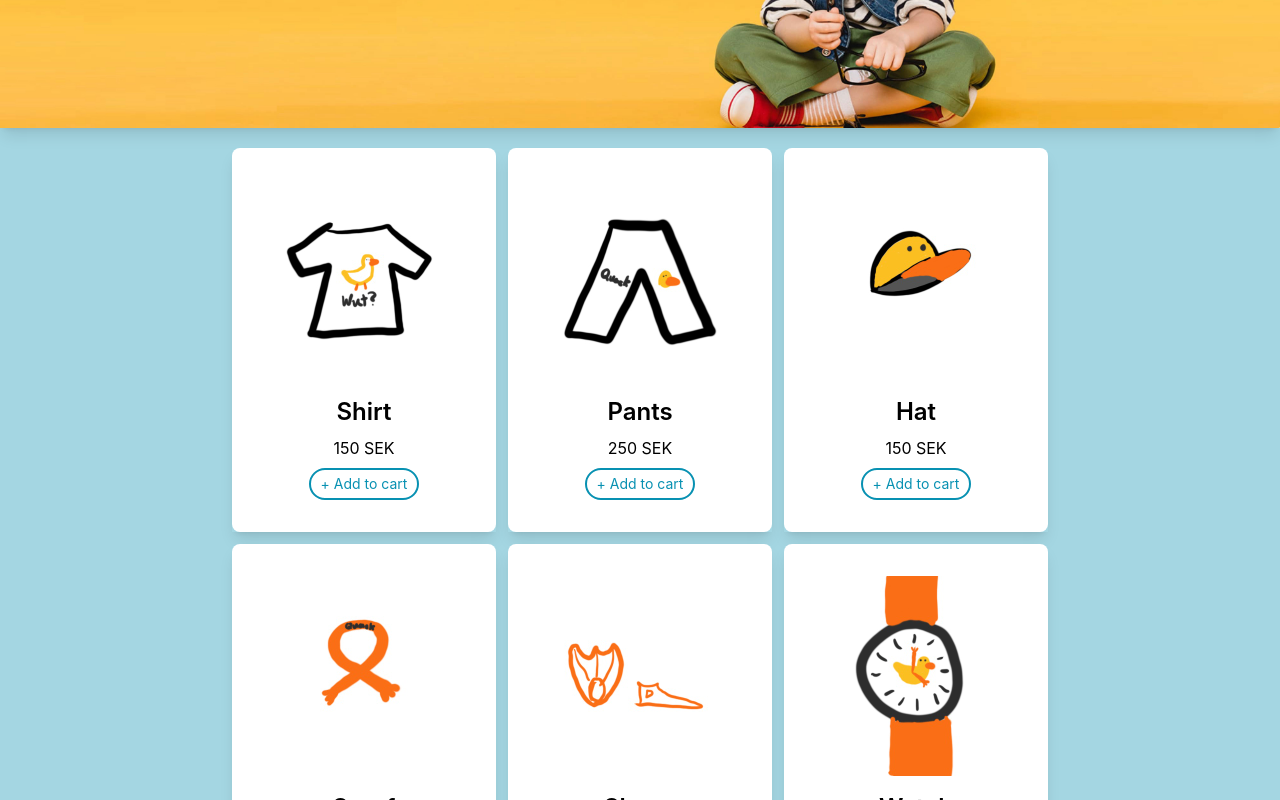
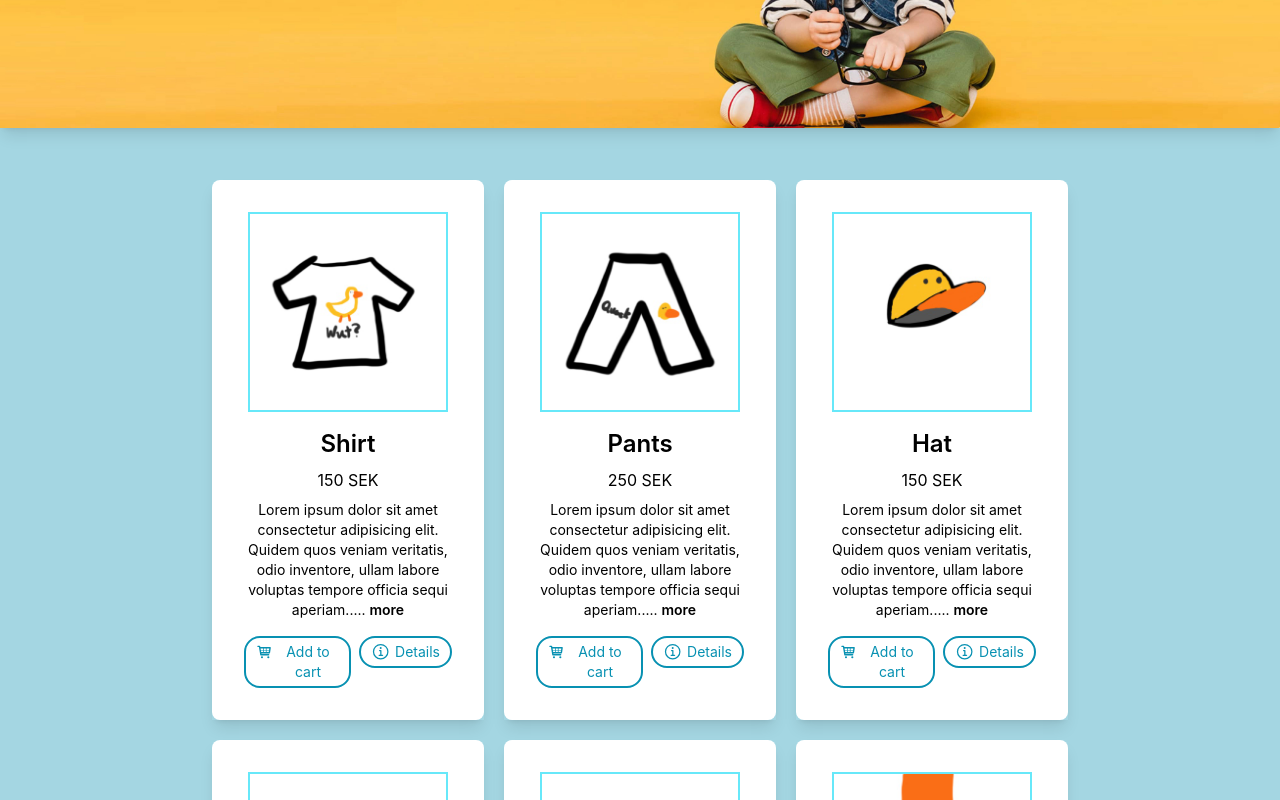
Before and after one commit to hassanidris/react-shopping-cart, a React (Create React App) app: page / in a window 1280 px wide. Shown: the part 320-1120 px from the top of the page. Built offline with nearby package versions, Linux system fonts and the light colour scheme.

Commit message:
Readjusting the code

```diff
--- a/src/App.jsx
+++ b/src/App.jsx
@@ -13,7 +13,7 @@ function App() {
 
 
   return (
-    <div className=" flex flex-col items-center h-screen justify-between">
+    <div className=" flex flex-col items-center h-screen justify-between gap-8">
       <ShopContextProvider>
       <BrowserRouter>
         <Header />
--- a/src/components/Footer.jsx
+++ b/src/components/Footer.jsx
@@ -2,7 +2,7 @@ import React from 'react'
 
 const Footer = () => {
   return (
-    <div className=' bg-cyan-600 w-screen text-center p-4 text-white mt-5 font-semibold'>&copy; Duck Shop AB</div>
+    <div className=' bg-cyan-600 w-screen text-center p-4 text-white font-semibold'>&copy; Duck Shop AB || made by <a className=' cursor-pointer underline hover:text-cyan-950' href="https://github.com/hassanidris" target='_blank'>Hassen Ahmed</a></div>
   )
 }
 
--- a/src/components/Product.jsx
+++ b/src/components/Product.jsx
@@ -1,6 +1,8 @@
 import { useContext } from "react";
 import { ShopContext } from "../context/ShopContextProvider";
 import { Link } from "react-router-dom";
+import { TiShoppingCart } from "react-icons/ti";
+import { IoInformationCircleOutline } from "react-icons/io5";
 
 function Product(props) {
   console.log(props.data);
@@ -9,23 +11,27 @@ function Product(props) {
 
   return (
 
-    <Link to= {`/product/${id}`}>
-      <div className=" p-8 rounded-lg bg-white text-center flex flex-col items-center hover:bg-gray-200">
-        <img className=" hover:scale-100" width={200} src={image} alt={name} />
+    <div className=" p-8 rounded-lg bg-white text-center flex flex-col items-center">
+        <img className=" hover:scale-100 border-cyan-300 border-2" width={200} src={image} alt={name} />
         <h2 className="text-2xl font-semibold mt-4">{name}</h2>
         <p className=" p-2">{price} SEK</p>
-        <div className="flex text-sm gap-2">
-        <button className=" btn"
+        <p className=" text-sm">Lorem ipsum dolor sit amet consectetur adipisicing elit. Quidem quos veniam veritatis, odio inventore, ullam labore voluptas tempore officia sequi aperiam..... <span className=" font-semibold">more</span> </p>
+        <div className="flex text-sm gap-2 mt-4">
+        <button className=" btn flex justify-center gap-1"
           onClick={(e) => {
             e.preventDefault();
             addToCart(id);
           }}
         >
-          + Add to cart
+          <TiShoppingCart size={20} /><span>Add to cart</span>
         </button>
+            <Link to= {`/product/${id}`}>
+        <button className=" btn flex justify-center gap-1">
+          <IoInformationCircleOutline size={20} /><span>Details</span>
+        </button>
+    </Link>
         </div>
       </div>
-    </Link>
   );
 }
 
--- a/src/pages/CartPage.jsx
+++ b/src/pages/CartPage.jsx
@@ -4,6 +4,8 @@ import { useContext } from "react";
 import { ShopContext } from "../context/ShopContextProvider";
 import { useNavigate } from "react-router-dom";
 import { IoTrashOutline } from "react-icons/io5";
+import { TbShoppingBagSearch } from "react-icons/tb";
+import { RiSecurePaymentLine } from "react-icons/ri";
 
 export default function CartPage() {
   const {cartItems, getTotalCartAmount} = useContext(ShopContext);
@@ -15,7 +17,7 @@ export default function CartPage() {
 
   return (
     <>
-    <div className=" mt-5 flex flex-col gap-4">
+    <div className="flex flex-col gap-4">
         {products.map((product) => {
           if (cartItems[product.id] !== 0) {
             return <CartItem data={product} />;
@@ -23,11 +25,11 @@ export default function CartPage() {
         })}
     </div>
     {totalAmount > 0 ? (
-    <div className="flex items-center justify-between mt-5 p-4 bg-white rounded-lg w-[60vw]">
+    <div className="flex items-center justify-between p-4 bg-white rounded-lg w-[60vw]">
       <p><span className=" font-bold">Total =</span> {totalAmount} SEK</p>
-      <div>
-        <button className="btn mr-3" onClick={() => navigate('/')}>Contiune Shopping</button>
-        <button className="btn">Proceed Checkout</button>
+      <div className=" flex gap-4">
+      <button className="btn flex justify-center gap-1" onClick={() => navigate('/')}> <TbShoppingBagSearch size={20} /><span>Contiune Shopping</span></button>
+        <button className="btn flex justify-center gap-1"><RiSecurePaymentLine size={20} /> <span>Proceed Checkout</span></button>
       </div>
     </div> ) : (
       <h1> Your Shopping Cart is Empty</h1>
@@ -58,7 +60,7 @@ function CartItem(props) {
             </div>
         </div>
       </div>
-      <button onClick={() => removeAllFromCart(id)}><IoTrashOutline size={30} className=" text-cyan-600 hover:text-cyan-950" /></button>
+      <button onClick={() => removeAllFromCart(id)}><IoTrashOutline size={25} className=" text-cyan-600 hover:text-cyan-950" /></button>
 
     </div>
   );
--- a/src/pages/ItemPage.jsx
+++ b/src/pages/ItemPage.jsx
@@ -6,6 +6,8 @@ import { products } from "../data";
 import { useNavigate } from "react-router-dom";
 import { useContext } from "react";
 import { ShopContext } from "../context/ShopContextProvider";
+import { TiShoppingCart } from "react-icons/ti";
+import { TbShoppingBagSearch } from "react-icons/tb";
 
 const ItemPage = () => {
   const {cartItems, addToCart} = useContext(ShopContext);
@@ -41,16 +43,12 @@ const ItemPage = () => {
             <p>---</p>
             <p>{description}</p>
           </div>
-          <div className=" flex justify-end gap-3 text-center">
-            <button className="btn mt-3"
-            onClick={(e) => {
-              e.preventDefault();
-              addToCart(id);
-            }}
-                    >
-            + Add to cart
-                    </button>
-                    <button className="btn mt-3" onClick={() => navigate('/')}>Contiune Shopping</button>
+          <div className=" flex justify-end gap-3">
+          <button className="btn flex justify-center gap-1" onClick={(e) => {
+            e.preventDefault();
+            addToCart(id);
+          }}><TiShoppingCart size={20} /><span>Add to cart</span></button>
+              <button className="btn flex justify-center gap-1" onClick={() => navigate('/')}> <TbShoppingBagSearch size={20} /><span>Contiune Shopping</span></button>
           </div>
           {/* You can add more details here based on your product structure */}
         </div>
--- a/src/pages/Shop.jsx
+++ b/src/pages/Shop.jsx
@@ -5,8 +5,8 @@ import Product from '../components/Product';
 function Shop(id) {
   // console.log('here products', products);
   return (
-    <div style={{margin: '0 auto'}} className="flex p-5 justify-center">
-      <div className=" grid grid-cols-3 gap-3">
+    <div className=" w-[70vw] flex p-5 justify-center">
+      <div className=" grid grid-cols-3 gap-5">
       {products.map((product) => (
           <div className=" shadow-lg">
             <Product data={product} />
```
